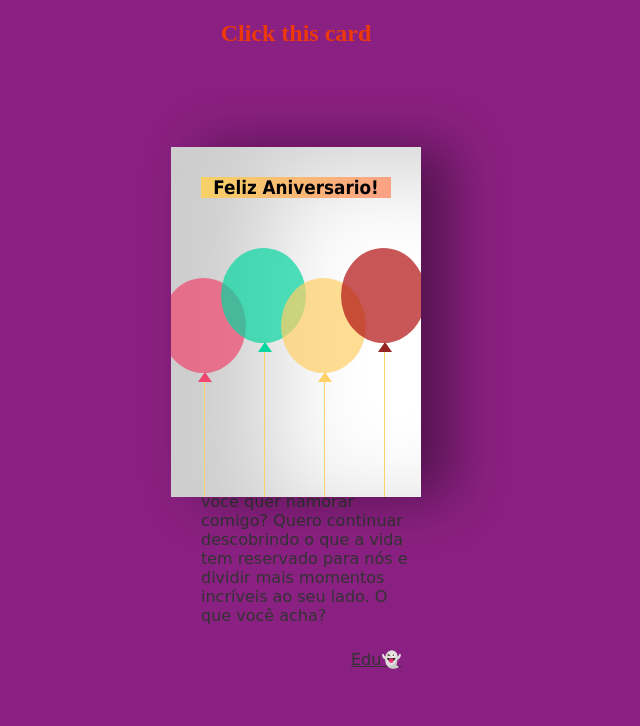
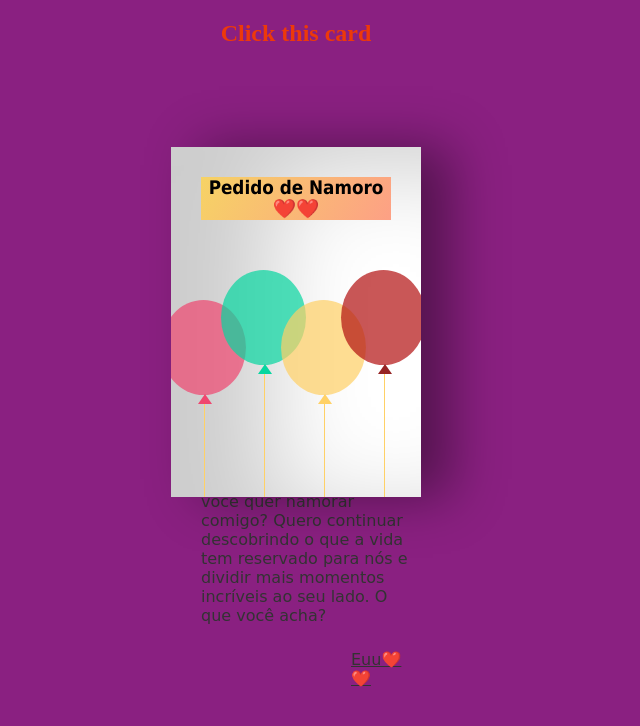
Before and after one commit to lottermnn/Aniversario, a plain HTML site: page index.html in a window 1280 px wide. Shown: the whole page, without its empty margins (344-984 px from the left). Drawn offline with Linux system fonts and the light colour scheme; a script that the page names is missing.

Commit message:
Update index.html
description

```diff
--- a/index.html
+++ b/index.html
@@ -4,7 +4,7 @@
   <meta charset="UTF-8" />
   <meta http-equiv="X-UA-Compatible" content="IE=Edge" />
   <meta name="viewport" content="width=device-width, initial-scale=1" />
-  <title>Feliz Aniversario!!</title>
+  <title>Pedido de Namoro</title>
   <link rel="stylesheet" href="style.css" />
   <link rel="shortcut icon" href="./assets/Power.ico" type="image/x-icon">
 </head>
@@ -13,7 +13,7 @@
   <div class="body">
     <div class="birthdayCard">
       <div class="cardFront">
-        <h3 class="happy">Feliz Aniversario!</h3>
+        <h3 class="happy">Pedido de Namoro❤️❤️</h3>
         <div class="balloons">
           <div class="balloonOne"></div>
           <div class="balloonTwo"></div>
@@ -30,7 +30,7 @@
           descobrindo o que a vida tem reservado para nós e dividir mais momentos incríveis ao seu lado.
           O que você acha?
         </p>
-        <p contenteditable="true" class="name">Edu👻</p>
+        <p contenteditable="true" class="name">Euu❤️❤️</p>
       </div>
     </div>
   </div>
```
